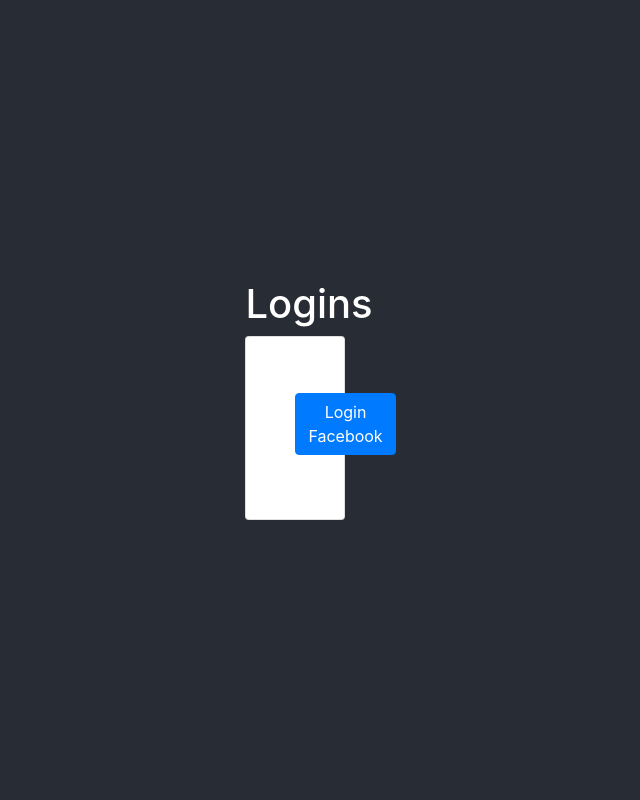
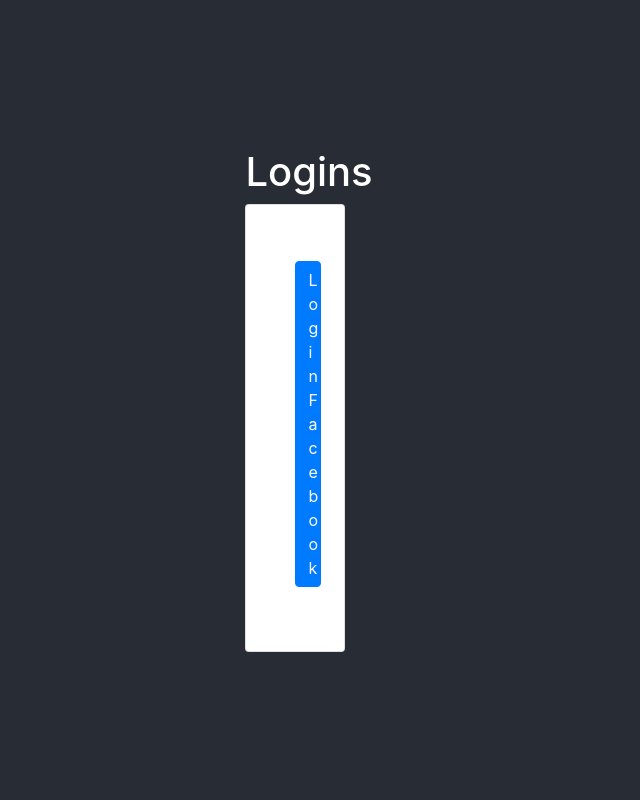
Before and after one commit to IvanSJr/AppFacebookLogin, a Django app: a page that uses main/templates/base.html in a window 1280 px wide. Shown: the whole page, without its empty margins (331-971 px from the left). Run offline with Django 3.2, Linux system fonts and the light colour scheme; some libraries are stand-ins or nearby versions.

Commit message:
Alteração na classe .social-container

```diff
--- a/main/static/css/style.css
+++ b/main/static/css/style.css
@@ -20,7 +20,7 @@ img {
     width: 100px;
 }
 
-.social-content {
+.social-container {
     display: flex;
     flex-direction: column;
     justify-content: center;
```
